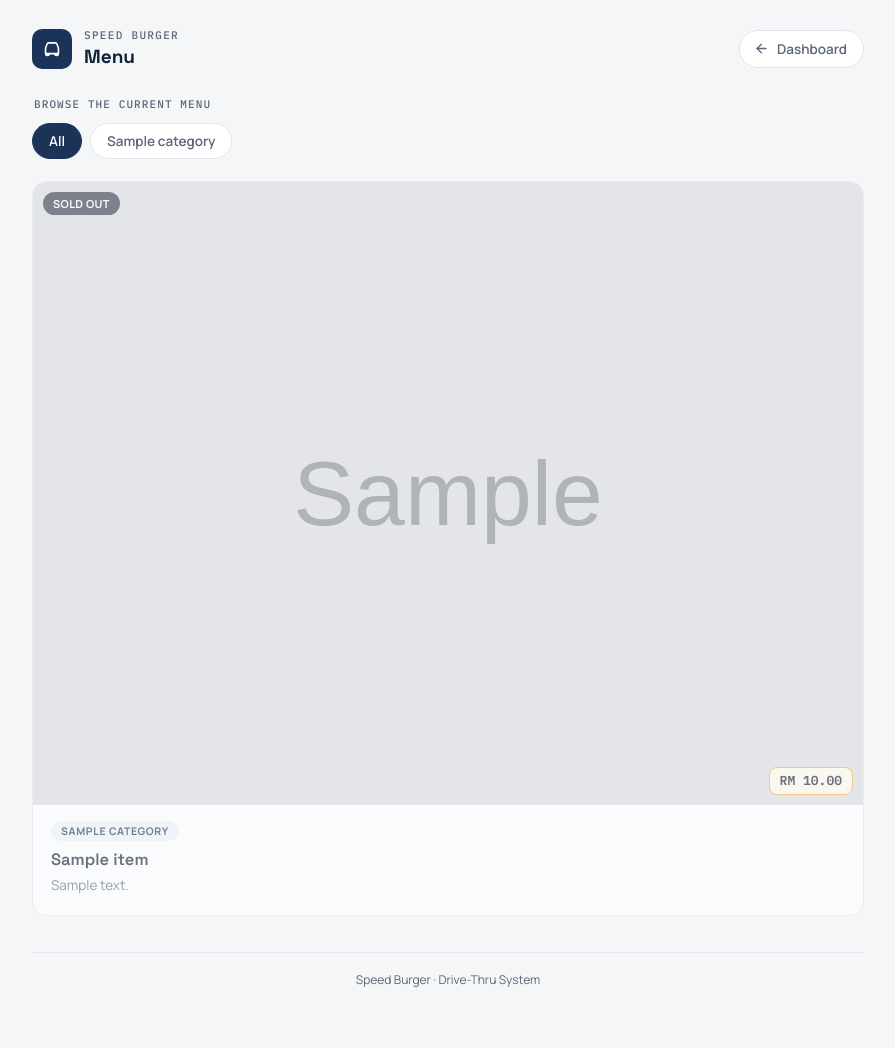
After one commit to Jnyyy27/Vehicle-Entry-System, a Flask app: template templates/menu.html in a window 1280 px wide. The commit adds this page. Shown: the whole page, without its empty margins (192-1087 px from the left). Run offline with Flask 3, Linux system fonts and the light colour scheme; the template is opened without the code that fills it: most values are stand-ins (such as "Sample title", 1, 10 or a date in 2020); grey boxes marked "Sample" are stand-in pictures; parts of the project's set-up code (start-up, migrations or seed data) failed here and were passed over; some libraries are stand-ins or nearby versions.

Commit message:
Add menu page

```diff
--- a/app.py
+++ b/app.py
@@ -23,6 +23,7 @@ from routes.dashboard_routes import dashboard_bp
 from routes.vehicles_routes import vehicles_bp
 from routes.logs_routes import logs_bp
 from routes.entry_routes import entry_bp
+from routes.menu_routes import menu_bp
 
 app = Flask(__name__)
 
@@ -47,6 +48,7 @@ app.register_blueprint(dashboard_bp)
 app.register_blueprint(vehicles_bp)
 app.register_blueprint(logs_bp)
 app.register_blueprint(entry_bp)
+app.register_blueprint(menu_bp)
 
 if __name__ == "__main__":
     app.run(host="127.0.0.1", port=5000, debug=False, threaded=False)
--- a/config.py
+++ b/config.py
@@ -9,3 +9,7 @@ DB_HOST = os.getenv("DB_HOST")
 DB_USER = os.getenv("DB_USER")
 DB_PASSWORD = os.getenv("DB_PASSWORD")
 DB_NAME = os.getenv("DB_NAME")
+
+# S3 Configuration
+S3_BUCKET_NAME = os.getenv("S3_BUCKET")
+AWS_REGION = os.getenv("S3_REGION")
--- /dev/null
+++ b/static/css/menu.css
@@ -0,0 +1,196 @@
+/* ==========================================================================
+   Menu Page Styles
+   ========================================================================== */
+
+/* ---------- Back link (mirrors logout-form button styling) ---------------- */
+.back-link {
+    display: inline-flex;
+    align-items: center;
+    gap: 8px;
+    background: var(--surface);
+    color: var(--ink-soft);
+    border: 1px solid var(--line);
+    border-radius: 999px;
+    padding: 9px 16px 9px 14px;
+    font-family: 'Manrope', sans-serif;
+    font-size: 13.5px;
+    font-weight: 600;
+    text-decoration: none;
+    transition: border-color 0.15s ease, color 0.15s ease;
+}
+
+.back-link:hover {
+    border-color: #C8CDD5;
+    color: var(--ink);
+}
+
+.back-link svg {
+    width: 15px;
+    height: 15px;
+}
+
+/* ---------- Category Tabs -------------------------------------------------- */
+.tabs {
+    display: flex;
+    flex-wrap: wrap;
+    gap: 8px;
+    margin-bottom: 22px;
+}
+
+.tab {
+    font-family: 'Manrope', sans-serif;
+    font-size: 13.5px;
+    font-weight: 600;
+    color: var(--ink-soft);
+    background: var(--surface);
+    border: 1px solid var(--line);
+    border-radius: 999px;
+    padding: 8px 16px;
+    cursor: pointer;
+    transition: border-color 0.15s ease, color 0.15s ease, background 0.15s ease;
+}
+
+.tab:hover {
+    border-color: #C8CDD5;
+    color: var(--ink);
+}
+
+.tab.active {
+    background: var(--navy);
+    border-color: var(--navy);
+    color: #fff;
+}
+
+/* ---------- Menu Grid ------------------------------------------------------- */
+.menu-grid {
+    display: grid;
+    grid-template-columns: repeat(auto-fit, minmax(240px, 1fr));
+    gap: 18px;
+}
+
+.menu-card {
+    background: var(--surface);
+    border: 1px solid var(--line);
+    border-radius: var(--radius);
+    overflow: hidden;
+    display: flex;
+    flex-direction: column;
+    transition: border-color 0.15s ease, transform 0.15s ease, box-shadow 0.15s ease;
+}
+
+.menu-card:hover {
+    border-color: var(--navy);
+    transform: translateY(-2px);
+    box-shadow: 0 8px 20px -10px rgba(16, 24, 43, 0.25);
+}
+
+.menu-card.unavailable {
+    opacity: 0.6;
+}
+
+.menu-card-image {
+    position: relative;
+    width: 100%;
+    aspect-ratio: 4 / 3;
+    background: #EEF2F7;
+    overflow: hidden;
+}
+
+.menu-card-image img {
+    width: 100%;
+    height: 100%;
+    object-fit: cover;
+    display: block;
+}
+
+.no-image {
+    width: 100%;
+    height: 100%;
+    display: flex;
+    align-items: center;
+    justify-content: center;
+    color: var(--ink-soft);
+    font-size: 13px;
+    font-weight: 600;
+}
+
+.menu-card.unavailable .menu-card-image img {
+    filter: grayscale(0.6);
+}
+
+.sold-out-badge {
+    position: absolute;
+    top: 10px;
+    left: 10px;
+    background: rgba(16, 24, 43, 0.85);
+    color: #fff;
+    font-family: 'Manrope', sans-serif;
+    font-size: 11px;
+    font-weight: 700;
+    letter-spacing: 0.03em;
+    text-transform: uppercase;
+    padding: 4px 10px;
+    border-radius: 999px;
+}
+
+.price-plate {
+    position: absolute;
+    bottom: 10px;
+    right: 10px;
+    font-family: 'IBM Plex Mono', monospace;
+    font-size: 13px;
+    font-weight: 600;
+    color: var(--ink);
+    background: #FFF8EA;
+    border: 1.5px solid var(--amber);
+    border-radius: 8px;
+    padding: 5px 10px;
+    line-height: 1.2;
+}
+
+.menu-card-body {
+    padding: 16px 18px 20px;
+    display: flex;
+    flex-direction: column;
+    gap: 6px;
+}
+
+.category-tag {
+    align-self: flex-start;
+    font-size: 10.5px;
+    font-weight: 700;
+    letter-spacing: 0.06em;
+    text-transform: uppercase;
+    color: var(--navy);
+    background: #EEF2F7;
+    border-radius: 999px;
+    padding: 3px 10px;
+}
+
+.menu-card-body h2 {
+    font-family: 'Space Grotesk', sans-serif;
+    font-size: 16.5px;
+    font-weight: 600;
+    margin: 2px 0 0;
+}
+
+.menu-card-body p {
+    font-size: 13.5px;
+    color: var(--ink-soft);
+    margin: 0;
+    line-height: 1.45;
+}
+
+.empty-state {
+    color: var(--ink-soft);
+    font-size: 14px;
+}
+
+/* ---------- Responsive ------------------------------------------------------ */
+@media (max-width: 520px) {
+    .topbar {
+        flex-direction: column;
+        align-items: flex-start;
+        gap: 14px;
+    }
+}
--- /dev/null
+++ b/templates/menu.html
@@ -0,0 +1,101 @@
+<!DOCTYPE html>
+<html lang="en">
+
+<head>
+    <meta charset="UTF-8">
+    <meta name="viewport" content="width=device-width, initial-scale=1.0">
+    <title>Menu &middot; Speed Burger</title>
+    <link rel="preconnect" href="https://fonts.googleapis.com">
+    <link
+        href="https://fonts.googleapis.com/css2?family=Space+Grotesk:wght@500;600;700&family=Manrope:wght@400;500;600;700&family=IBM+Plex+Mono:wght@500;600&display=swap"
+        rel="stylesheet">
+    <link rel="stylesheet" href="{{ url_for('static', filename='css/shared.css') }}">
+    <link rel="stylesheet" href="{{ url_for('static', filename='css/menu.css') }}">
+</head>
+
+<body>
+    <div class="page">
+
+        <div class="topbar">
+            <div class="brand">
+                <div class="brand-mark">
+                    <svg viewBox="0 0 24 24" fill="none" stroke="#fff" stroke-width="1.8" stroke-linecap="round"
+                        stroke-linejoin="round">
+                        <path
+                            d="M5 17h14M5 17a2 2 0 1 0 4 0M15 17a2 2 0 1 0 4 0M5 17V11l1.6-4.4A2 2 0 0 1 8.5 5.3h7A2 2 0 0 1 17.4 6.6L19 11v6" />
+                    </svg>
+                </div>
+                <div class="brand-text">
+                    <span class="eyebrow">Speed Burger</span>
+                    <h1>Menu</h1>
+                </div>
+            </div>
+
+            <a class="back-link" href="/dashboard">
+                <svg viewBox="0 0 24 24" fill="none" stroke="currentColor" stroke-width="2.2" stroke-linecap="round"
+                    stroke-linejoin="round">
+                    <line x1="19" y1="12" x2="5" y2="12" />
+                    <polyline points="12 19 5 12 12 5" />
+                </svg>
+                Dashboard
+            </a>
+        </div>
+
+        <p class="section-label">Browse the current menu</p>
+
+        <div class="tabs" id="categoryTabs">
+            <button class="tab active" data-category="all">All</button>
+            {% for category in categories %}
+            <button class="tab" data-category="{{ category }}">{{ category }}</button>
+            {% endfor %}
+        </div>
+
+        <div class="menu-grid" id="menuGrid">
+            {% for item in items %}
+            <div class="menu-card{% if not item.available %} unavailable{% endif %}"
+                data-category="{{ item.category }}">
+                <div class="menu-card-image">
+                    {% if item.image_url %}
+                    <img src="{{ item.image_url }}" alt="{{ item.name }}" loading="lazy">
+                    {% else %}
+                    <div class="no-image">No image</div>
+                    {% endif %}
+                    {% if not item.available %}
+                    <span class="sold-out-badge">Sold out</span>
+                    {% endif %}
+                    <span class="price-plate">RM {{ '%.2f'|format(item.price) }}</span>
+                </div>
+                <div class="menu-card-body">
+                    <span class="category-tag">{{ item.category }}</span>
+                    <h2>{{ item.name }}</h2>
+                    <p>{{ item.description }}</p>
+                </div>
+            </div>
+            {% else %}
+            <p class="empty-state">No menu items yet.</p>
+            {% endfor %}
+        </div>
+
+        <footer>Speed Burger &middot; Drive-Thru System</footer>
+    </div>
+
+    <script>
+        const tabs = document.querySelectorAll('#categoryTabs .tab');
+        const cards = document.querySelectorAll('#menuGrid .menu-card');
+
+        tabs.forEach(tab => {
+            tab.addEventListener('click', () => {
+                tabs.forEach(t => t.classList.remove('active'));
+                tab.classList.add('active');
+                const selected = tab.dataset.category;
+
+                cards.forEach(card => {
+                    const show = selected === 'all' || card.dataset.category === selected;
+                    card.style.display = show ? '' : 'none';
+                });
+            });
+        });
+    </script>
+</body>
+
+</html>
```
Also changed, not shown: routes/menu_routes.py (added, +62 -0 lines), templates/dashboard.html (+20 -0 lines).
